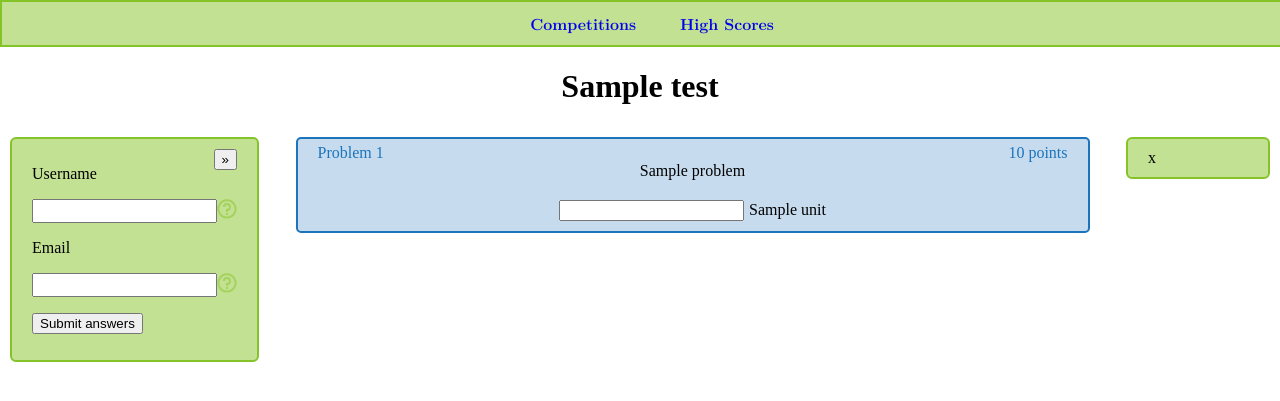
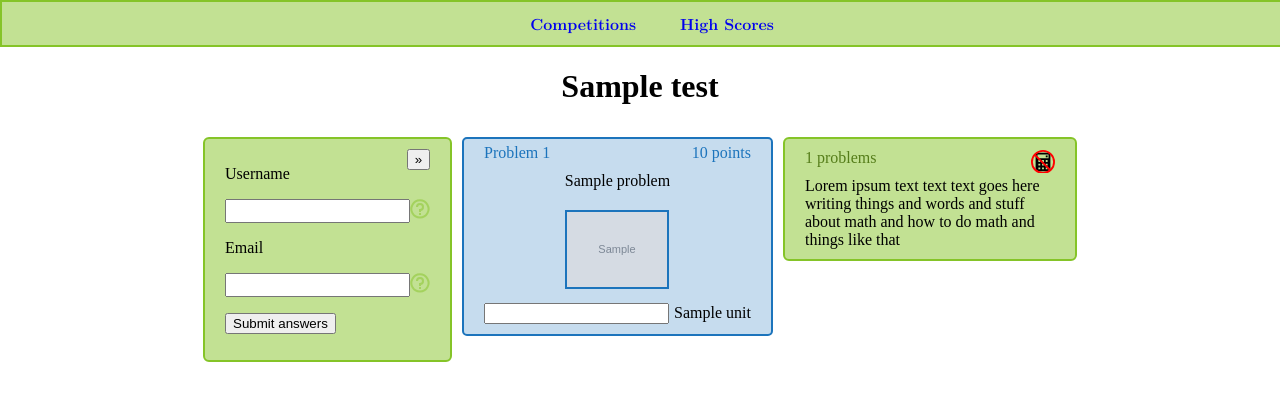
Before and after one commit to TeegardenMath/wobsite, a Flask app: page /test/1 in a window 1280 px wide. Shown: the top 401 px of the page. Run offline with Flask 3, Linux system fonts and the light colour scheme; grey boxes marked "Sample" are stand-in pictures; a database or web service that is not in the repository returns one stand-in record (values such as "Sample title"); some libraries are stand-ins or nearby versions.

Commit message:
test instructions

```diff
--- a/app/routes.py
+++ b/app/routes.py
@@ -97,7 +97,7 @@ def openTest(testID):
 
 			#now we find the problems for those IDs
 			curs.execute("""
-				SELECT problem, answertype, unit, points
+				SELECT problem, answertype, unit, points, image
 				FROM problems
 				WHERE id = ANY(%s);
 				""", (problemIDs,))
@@ -210,7 +210,7 @@ def main():
 
 @bp.route("/test/<testID>", methods=['GET', 'POST'])
 def test(testID):
-	problemList = openTest(testID) # [problem, answertype, unit, points]
+	problemList = openTest(testID) # [problem, answertype, unit, points, image]
 
 	#set up the input form
 	form = create_test_form(problemList)
@@ -240,13 +240,18 @@ def test(testID):
 	#lists of problem attributes
 	pointList=[]
 	unitList=[]
+	imageList=[]
 	for problem in problemList:
 		pointList.append(problem[3])
 		unitList.append(problem[2])
+		if problem[4]:
+			imageList.append(problem[4])
+		else:
+			imageList.append(False)
 
 
 	##actually load that page
-	return render_template("test.html", form=form, name=testName[0][0], points=pointList, units=unitList)
+	return render_template("test.html", form=form, name=testName[0][0], points=pointList, units=unitList, images=imageList)
 
 @bp.route("/highscores", defaults={'testID': 0})
 @bp.route("/highscores/<testID>")
--- a/app/static/css/style.css
+++ b/app/static/css/style.css
@@ -19,7 +19,7 @@ body {
 .mainSection{
 	display:flex;
 	margin: 0px auto;
-	justify-content: space-between;
+	justify-content: center;
 }
 
 .bold{
@@ -245,6 +245,8 @@ table, th, td {
 	margin:10px auto;
 	display:flex;
 	flex-direction: column;
+	flex-shrink:1;
+	flex-grow:0;
 }
 
 .points{
@@ -265,7 +267,7 @@ table, th, td {
 }
 
 .problemStatement{
-	margin:0px auto 20px auto;
+	margin:10px auto 20px auto;
 }
 
 .answerArea{
@@ -286,9 +288,42 @@ table, th, td {
   padding-left: 5px;
 }
 
+.diagram{
+	margin-bottom: 10px;
+}
+
+.diagram img{
+	border:2px solid rgb(28,116,188);
+}
+
 /* end problem formatting */
 
+#testMetadata{
+	display:inline-flex;
+	justify-content: space-between;
+}
 
+#testLength{
+	color:rgb(85.12,125.44,25.6);
+}
+
+#testInfo{
+	max-width:250px;
+	display:flex;
+	flex-direction: column;
+	flex-grow: 1;
+	flex-shrink:0;
+	flex-basis:0px;
+}
+
+#calculator{
+
+}
+
+#testForm{
+	display:inline-flex;
+	justify-content: space-between;
+}
 
 
 #personalInfo{
--- a/app/templates/test.html
+++ b/app/templates/test.html
@@ -13,8 +13,6 @@
 
 
   <body>
-    <form method="post" action="">
-    {{form.csrf_token}}
 
     <div id="navbar">
       {% include 'navbar.html' %}
@@ -24,6 +22,12 @@
       <h1>{{ name }}</h1>
     </header>
     <div class="mainSection">
+
+
+    <form method="post" action="" id="testForm">
+    {{form.csrf_token}}
+
+      <!-- left sidebar: login box -->
       <div class="sidebar">
           <button type="button" class="collapser">»</button>
           <div id="infoContents" >
@@ -74,10 +78,7 @@
         </div>
 
 
-        <!-- Here we have the box for entering personal info
-            and submitting the form. -->
-
-        <div></div>
+       <!-- end left sidebar -->
 
 
 
@@ -113,6 +114,13 @@
               <p>{{ answer.label }}</p>
             </div>
 
+            <!-- the diagram, if any -->
+            {% if images[loop.index-1] %}
+              <div class="diagram">
+                <img src="{{ url_for('static', filename='images/'+images[loop.index-1]) }}" width="100" />
+              </div>
+            {% endif %}
+
               <!-- the answer blank , with units-->
             <div class="answerArea">
               <!-- answer blank itself -->
@@ -144,8 +152,33 @@
       </form>
 
       <!-- rules info -->
-      <div class="infobar">
-        x
+      <div class="infobar" id="testInfo">
+        <!-- begin test metadata -->
+        <div id="testMetadata">
+          <div id="testLength">
+            {{points|length}} problems
+          </div>
+          <div id="calculator">
+            <svg viewBox="-1 -2 26 26" width="1.5em">
+              <path d="M18,2H6C4.9,2,4,2.9,4,4v16c0,1.1,0.9,2,2,2h12c1.1,0,2-0.9,2-2V4C20,2.9,19.1,2,18,2z M18,8H6V4h12V8z M9,12H7v-2h2V12z   M13,12h-2v-2h2V12z M9,16H7v-2h2V16z M13,16h-2v-2h2V16z M9,20H7v-2h2V20z M13,20h-2v-2h2V20z M17,12h-2v-2h2V12z M17,16h-2v-2h2  V16z M17,20h-2v-2h2V20z"></path>
+
+              <rect x="15" y="5" width="2" height="2"></rect>
+
+              <circle cx="12" cy="12" r="12" fill="none" stroke="red" stroke-width="2" />
+
+              <line x1="3" x2="20" y1="4" y2="21" stroke="red" stroke-width="2"/>
+            </svg>
+          </div>
+        </div>
+        <!-- end test metadata -->
+
+        <!-- begin test rules -->
+
+        <div id="rules">
+          Lorem ipsum text text text goes here writing things and words and stuff about math and how to do math and things like that
+        </div>
+
+        <!-- end test rules -->
       </div>
 
 
@@ -169,6 +202,13 @@
 
 
     </script>
+    <script>
+      MathJax = {
+        tex: {
+          inlineMath: [['$', '$'], ['\\(', '\\)']]
+        }
+      };
+    </script>
 
   </body>
 </html>
```
Also changed, not shown: app/static/images/calculator.svg (added).
